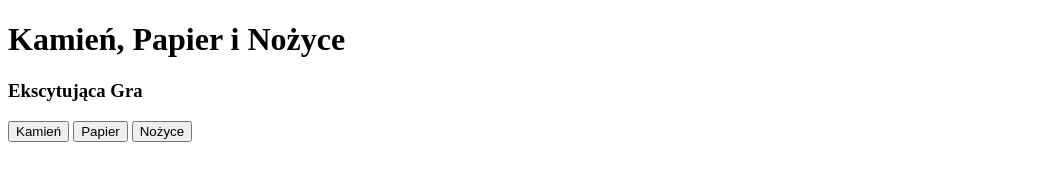
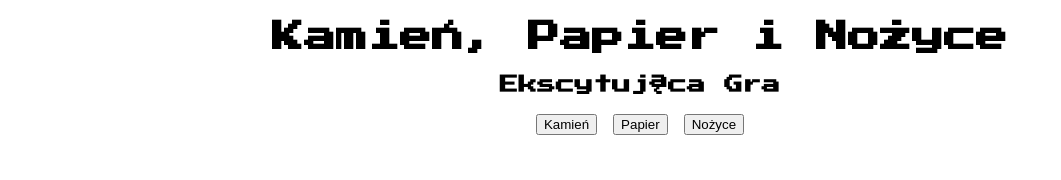
Before and after one commit to grzesiekS/javascript-prework, a website: page index.html in a window 1280 px wide. Shown: the whole page, without its empty margins (0-1061 px from the left). Drawn offline with Linux system fonts and the light colour scheme.

Commit message:
Add basic style

```diff
--- a/index.html
+++ b/index.html
@@ -4,6 +4,7 @@
 	<meta charset="UTF-8">
 	<title>Kamień, papier, nożyce</title>
 	<link rel="stylesheet" href="css/style.css">
+	<link href="https://fonts.googleapis.com/css2?family=Press+Start+2P&display=swap" rel="stylesheet">
 </head>
 <body>
 	<header class="splash">
--- a/sass/style.scss
+++ b/sass/style.scss
@@ -0,0 +1,13 @@
+/* Variables */
+$font-main: 'Press Start 2P', cursive;
+
+/*Global*/
+body {
+    font-family: $font-main;
+}
+
+.container {
+    width: 1140px;
+    margin: 0 auto;
+    text-align: center;
+}
```
Also changed, not shown: css/style.css, 1 other file.
